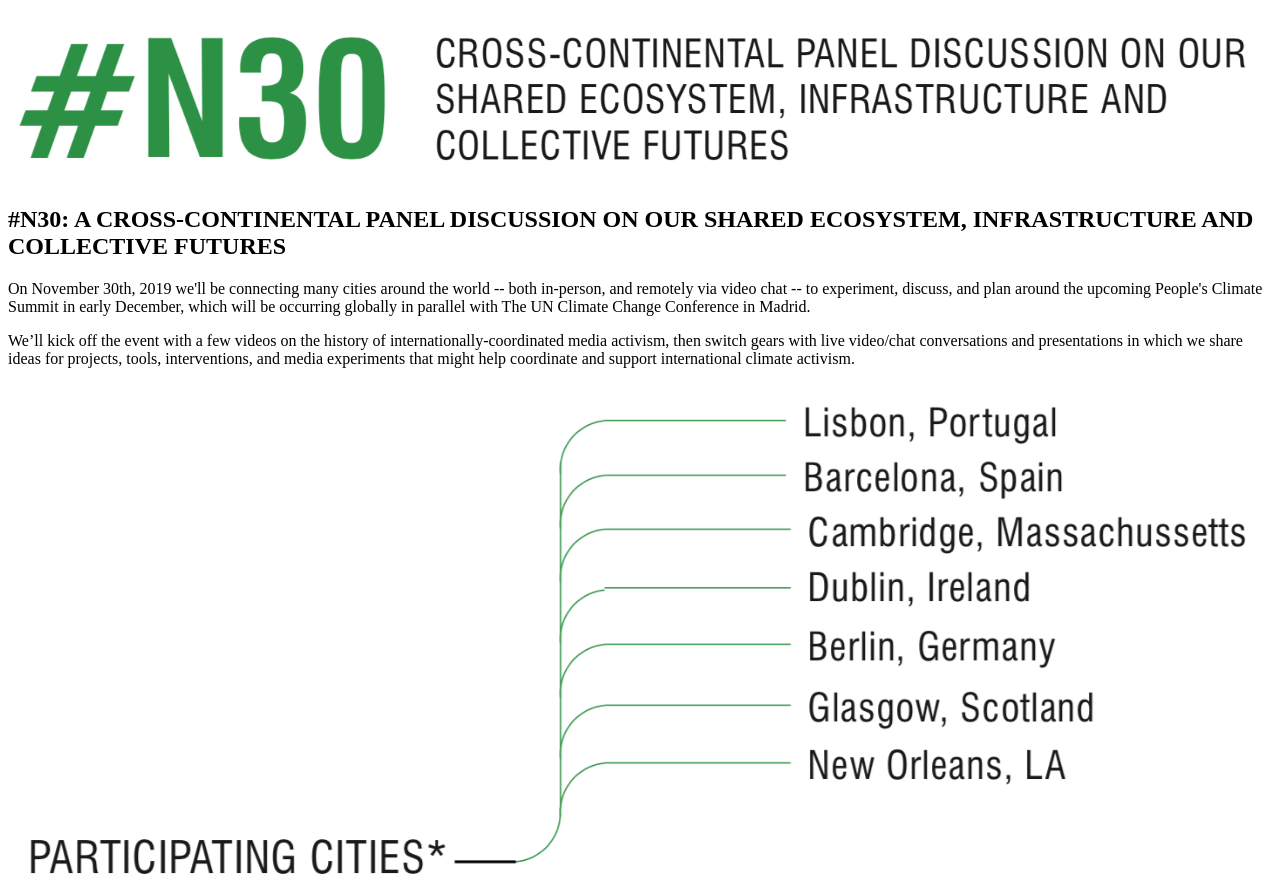
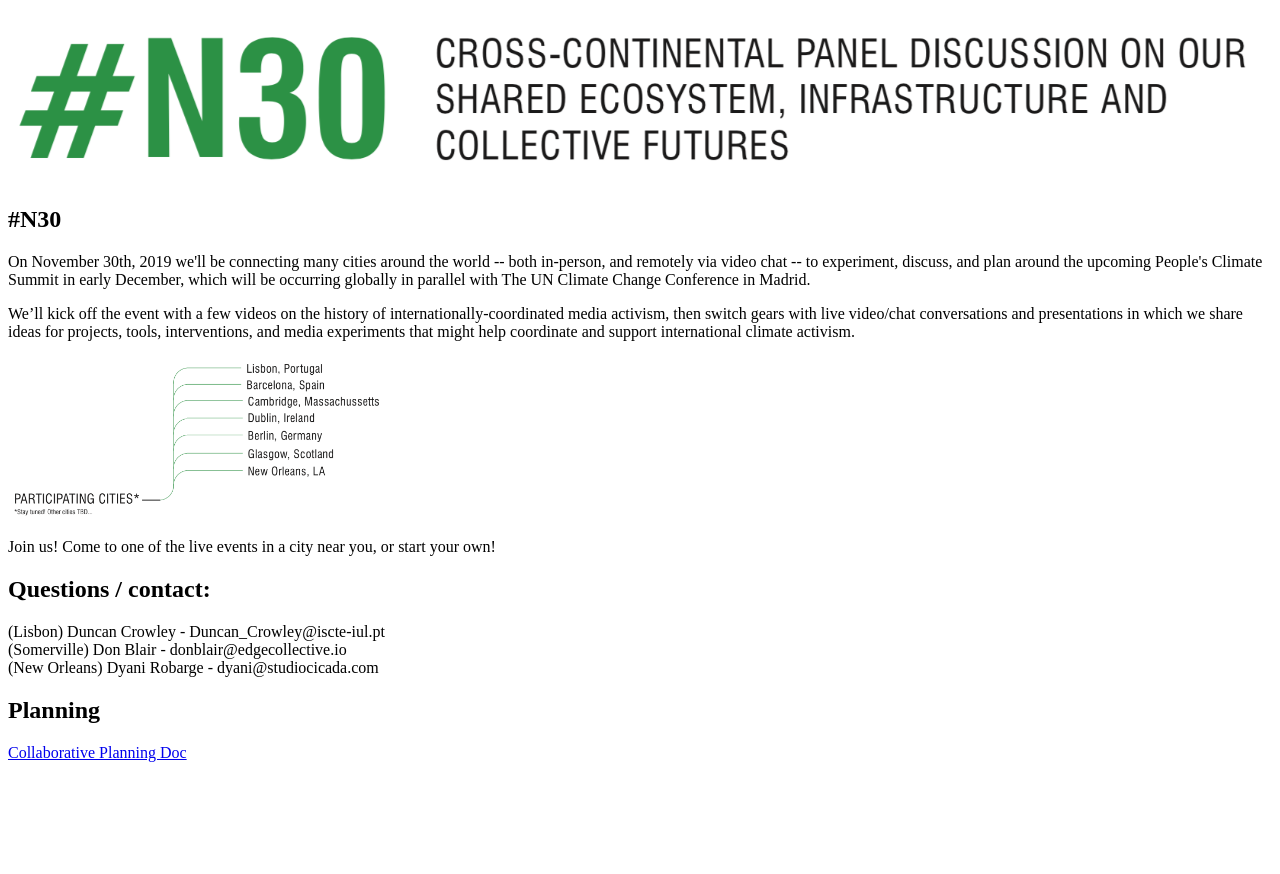
Before and after one commit to ecocities/ecocities.github.io, a plain HTML site: page index.html in a window 1280 px wide. Shown: the top 874 px of the page. After the commit the page ends 800 px from the top, so only its background shows below. Drawn offline with Linux system fonts and the light colour scheme.

Commit message:
Update index.html

```diff
--- a/index.html
+++ b/index.html
@@ -2,16 +2,14 @@
 	<body>
 		<img src="./banner.png" width=100%>
 
-		<p>
-		<h2>#N30: A CROSS-CONTINENTAL PANEL DISCUSSION ON OUR SHARED ECOSYSTEM, INFRASTRUCTURE AND COLLECTIVE FUTURES</h2>
-		</p>
+		<h2>#N30</h2>
 		<p>
 	On November 30th, 2019 we'll be connecting many cities around the world -- both in-person, and remotely via video chat -- to experiment, discuss, and plan around the upcoming People's Climate Summit in early December, which will be occurring globally in parallel with The UN Climate Change Conference in Madrid.</p>
 
 		<p>
 We’ll kick off the event with a few videos on the history of internationally-coordinated media activism, then switch gears with live video/chat conversations and presentations in which we share ideas for projects, tools, interventions, and media experiments that might help coordinate and support international climate activism.</p>
 
-		<img src = "./cities.png" width=100%>
+		<img src = "./cities.png" width=30%>
 
 		<p>Join us!  Come to one of the live events in a city near you, or start your own!</p>
 		<h2>Questions / contact: </h2>
```
